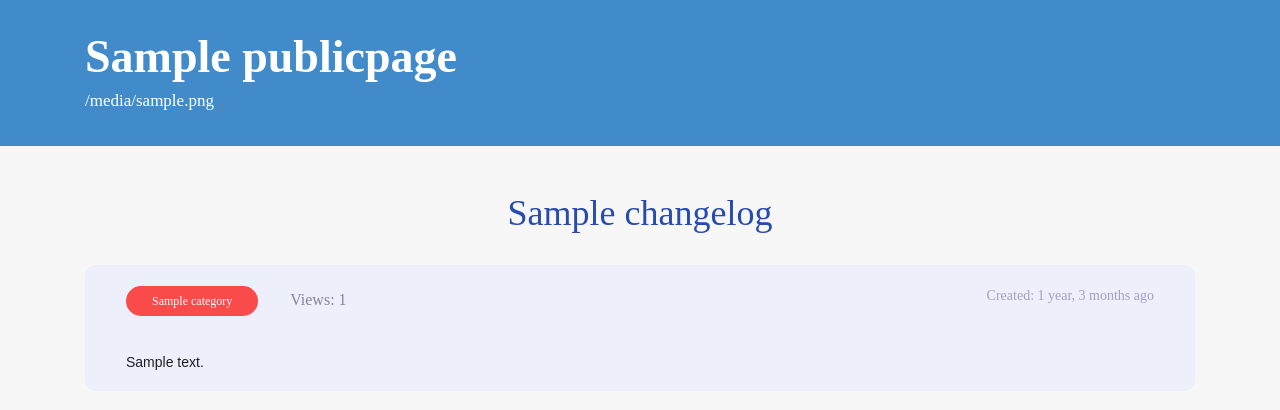
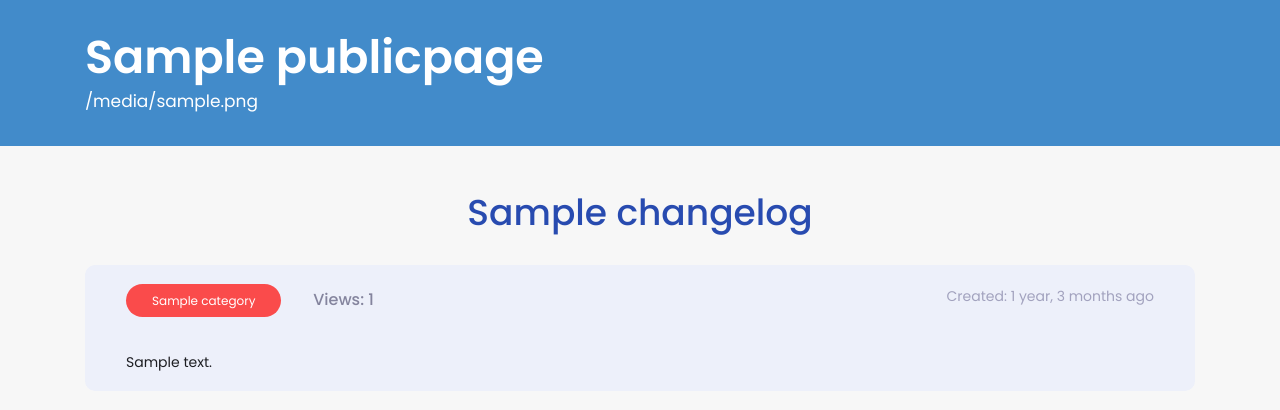
Before and after one commit to tandoraco/changelog, a Django app: template frontend/templates/public_v2/changelog.html in a window 1280 px wide. Shown: the top 410 px of the page. Run offline with Django 3.2, Linux system fonts and the light colour scheme; the template is opened without the code that fills it: most values are stand-ins (such as "Sample title", 1, 10 or a date in 2020); parts of the project's set-up code (start-up, migrations or seed data) failed here and were passed over.

Commit message:
fix font

```diff
--- a/frontend/templates/public_v2/changelog.html
+++ b/frontend/templates/public_v2/changelog.html
@@ -12,11 +12,7 @@
           content="width=device-width, initial-scale=1, minimum-scale=1.0, maximum-scale = 1.0, user-scalable = no">
     <title>{{ changelog.title }}</title>
     <link href="assets/images/favicon.svg" rel="shortcut icon" type="image/x-icon"/>
-    {% if company.publicpage.font %}
-        <link href="{{ company.publicpage.font }}" rel="stylesheet">
-    {% else %}
-        <link href="https://fonts.googleapis.com/css2?family=Poppins:wght@100;200;300;400;500;600;700;800;900&display=swap" rel="stylesheet">
-    {% endif %}
+    <link href="https://fonts.googleapis.com/css2?family=Poppins:wght@100;200;300;400;500;600;700;800;900&display=swap" rel="stylesheet">
     <link rel="stylesheet"
           href="https://cdn.jsdelivr.net/npm/@fortawesome/fontawesome-free@5.15.3/css/fontawesome.min.css"
           crossorigin="anonymous">
--- a/frontend/templates/public_v2/index.html
+++ b/frontend/templates/public_v2/index.html
@@ -13,11 +13,7 @@
           content="width=device-width, initial-scale=1, minimum-scale=1.0, maximum-scale = 1.0, user-scalable = no">
     <title>{{ company_name }} - {{ terminology }}</title>
     <link href="assets/images/favicon.svg" rel="shortcut icon" type="image/x-icon"/>
-    {% if company.publicpage.font %}
-        <link href="{{ company.publicpage.font }}" rel="stylesheet">
-    {% else %}
-        <link href="https://fonts.googleapis.com/css2?family=Poppins:wght@100;200;300;400;500;600;700;800;900&display=swap" rel="stylesheet">
-    {% endif %}
+    <link href="https://fonts.googleapis.com/css2?family=Poppins:wght@100;200;300;400;500;600;700;800;900&display=swap" rel="stylesheet">
     <link rel="stylesheet"
           href="https://cdn.jsdelivr.net/npm/@fortawesome/fontawesome-free@5.15.3/css/fontawesome.min.css"
           crossorigin="anonymous">
```
